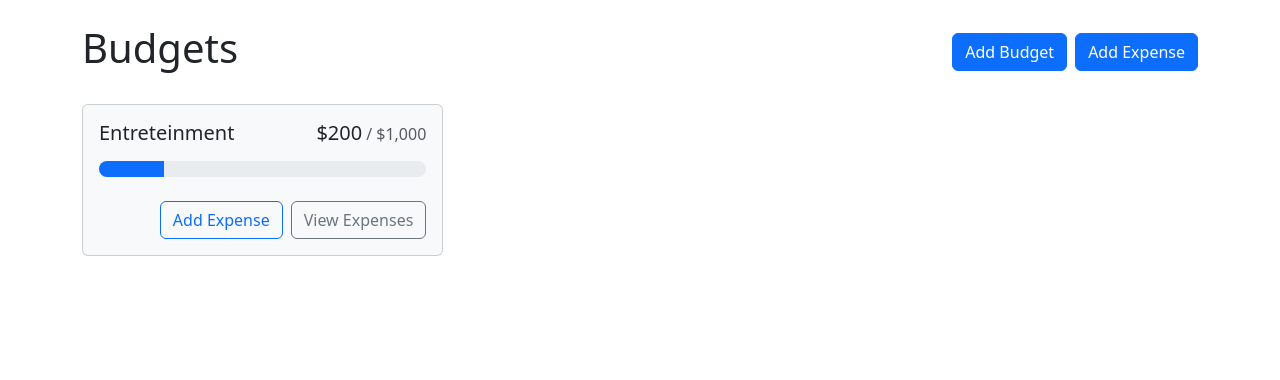
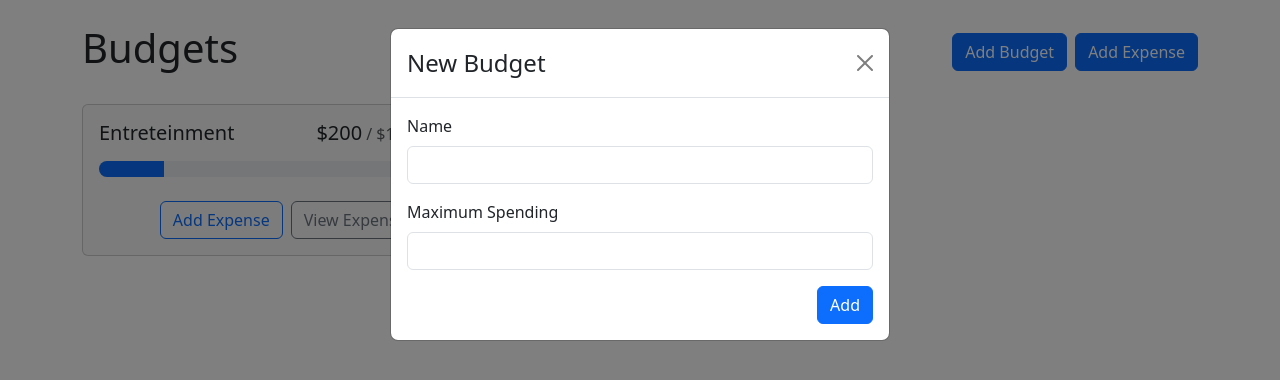
Before and after one commit to denisonkolling/budget-app, a React (Vite) app: page / in a window 1280 px wide. Both pictures are taken after a click on the button "Add Budget". Shown: the top 380 px of the page. Built offline with nearby package versions, Linux system fonts and the light colour scheme.

Commit message:
add budget modal

```diff
--- a/src/App.jsx
+++ b/src/App.jsx
@@ -1,12 +1,18 @@
 import { Button, Container, Stack } from 'react-bootstrap';
 import BudgetCard from './components/BudgetCard';
+import AddBudgetModal from './components/AddBudgetModal';
+import { useState } from 'react';
 
 function App() {
+
+	const [ showAddBudgetModal, setShowAddBudgetModal] = useState(false)
+
 	return (
+		<>
 		<Container className="my-4">
 			<Stack direction="horizontal" gap="2" className="mb-4">
 				<h1 className="me-auto">Budgets</h1>
-				<Button variant="primary">Add Budget</Button>
+				<Button variant="primary" onClick={()=>setShowAddBudgetModal(true)}>Add Budget</Button>
 				<Button variant="primary">Add Expense</Button>
 			</Stack>
 			<div
@@ -19,6 +25,8 @@
 				<BudgetCard name='Entreteinment' gray amount={200} max={1000}> </BudgetCard>
 			</div>
 		</Container>
+		<AddBudgetModal show={showAddBudgetModal} handleClose={()=>setShowAddBudgetModal(false)}/>
+		</>
 	);
 }
 
--- /dev/null
+++ b/src/components/AddBudgetModal.jsx
@@ -0,0 +1,47 @@
+import { Modal, Form, Button } from 'react-bootstrap'
+import { useRef } from 'react'
+import { useBudgets } from '../contexts/BudgetsContexts'
+
+const AddBudgetModal = ({ show, handleClose}) => {
+
+  const nameRef = useRef()
+  const maxRef = useRef()
+  const { addBudget } = useBudgets()
+
+  function handleSubmit(e) {
+    e.preventDefault()
+
+    addBudget({
+      name: nameRef.current.value,
+      max: parseFloat(maxRef.current.value)
+    })
+
+    handleClose()
+
+  }
+
+  return (
+    <Modal show={show} onHide={handleClose}>
+      <Form onSubmit={handleSubmit}>
+        <Modal.Header closeButton>
+          <Modal.Title>New Budget</Modal.Title>
+        </Modal.Header>
+          <Modal.Body>
+            <Form.Group className='mb-3' controlId='name'>
+              <Form.Label>Name</Form.Label>
+              <Form.Control ref={nameRef} type='text' required />
+            </Form.Group>
+            <Form.Group className='mb-3' controlId='name'>
+              <Form.Label>Maximum Spending</Form.Label>
+              <Form.Control ref={maxRef} type='number' required min={0} step={0.01} />
+            </Form.Group>
+            <div className="d-flex justify-content-end">
+              <Button variant='primary' type='submit'>Add</Button>
+            </div>
+          </Modal.Body>
+      </Form>
+    </Modal>
+  )
+}
+
+export default AddBudgetModal
--- a/src/contexts/BudgetsContexts.jsx
+++ b/src/contexts/BudgetsContexts.jsx
@@ -42,7 +42,7 @@
   }
 
 	function deleteExpense({ id }) {
-    setEspenses(prevExpenses => {
+    setExpenses(prevExpenses => {
       return prevExpenses.filter(expense => expense.id !== id)
     })
 
```
